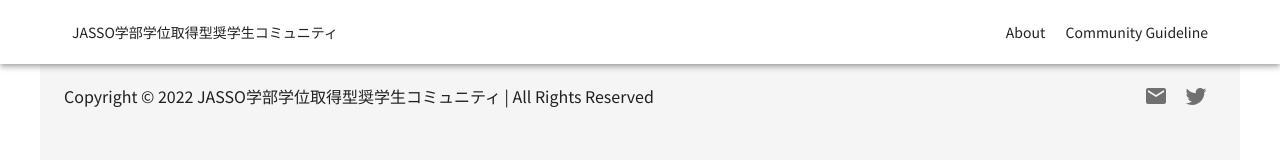
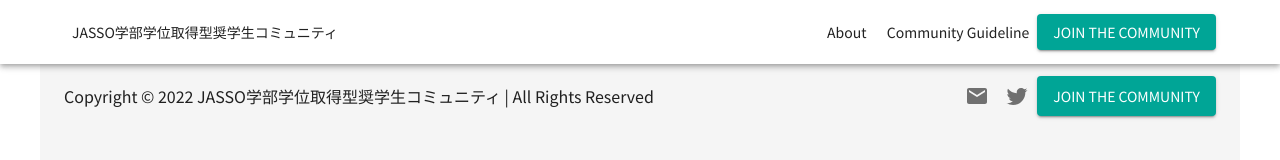
Before and after one commit to jasso-gakubugakui-community/jasso-gakubugakui-community.github.io, a Gatsby site: page / in a window 1280 px wide. Built offline with nearby package versions, Linux system fonts and the light colour scheme; Gatsby itself is replaced by a stand-in of ours.

Commit message:
feat: join community button added

```diff
--- a/src/components/button/mediaButtons.tsx
+++ b/src/components/button/mediaButtons.tsx
@@ -1,10 +1,20 @@
 import React from "react";
 
-import { Box, BoxProps, IconButton } from "@mui/material";
+import { Box, BoxProps, Button, IconButton } from "@mui/material";
 import { Email, Twitter } from "@mui/icons-material";
 import { graphql, useStaticQuery } from "gatsby";
 
 
+export const JoinCommunityButton = () => {
+    return (
+        <Button href="https://docs.google.com/forms/d/e/1FAIpQLSdneBto7JTJXgOEHn5e9xf4zNjQL3m_gdPcsIHJ-br_QJdjcw/viewform"
+            variant="contained"
+            target='_blank'
+            rel="noreferrer">
+            Join the Community
+        </Button>
+    )
+}
 
 export const MediaButtons = (props: { sx?: BoxProps }) => {
 
@@ -38,5 +48,5 @@ export const MediaButtons = (props: { sx?: BoxProps }) => {
             </IconButton>
         )
     };
-    return (<Box sx={props.sx}><EmailButton /><TwitterButton /></Box>)
+    return (<Box sx={props.sx}><EmailButton /><TwitterButton /><JoinCommunityButton /></Box>)
 }
--- a/src/components/layout/footer.tsx
+++ b/src/components/layout/footer.tsx
@@ -3,7 +3,7 @@ import React from "react";
 import { Container, Box, Typography, Toolbar } from "@mui/material";
 import { grey } from "@mui/material/colors";
 
-import { MediaButtons } from "../button/mediaButtons";
+import { MediaButtons, JoinCommunityButton } from "../button/mediaButtons";
 
 export const Footer = () => {
 
--- a/src/components/layout/header.tsx
+++ b/src/components/layout/header.tsx
@@ -3,6 +3,7 @@ import React from "react";
 import { AppBar, Toolbar, Container, Typography, Box, Button, IconButton, Menu, MenuItem } from "@mui/material";
 import { Menu as MenuIcon } from "@mui/icons-material"
 
+import { JoinCommunityButton } from "../button/mediaButtons";
 import { PageItem } from "../../types";
 
 const pages: PageItem[] = [{ name: 'About', href: "/about" }, { name: 'Community Guideline', href: "/community-guideline" }]
@@ -33,6 +34,7 @@ export const Header = () => {
                                 {page.name}
                             </Button>
                         ))}
+                        <JoinCommunityButton />
                     </Box>
                     <Box flexGrow={0} sx={{ display: { xs: 'block', md: 'none' } }}>
                         <IconButton
```
